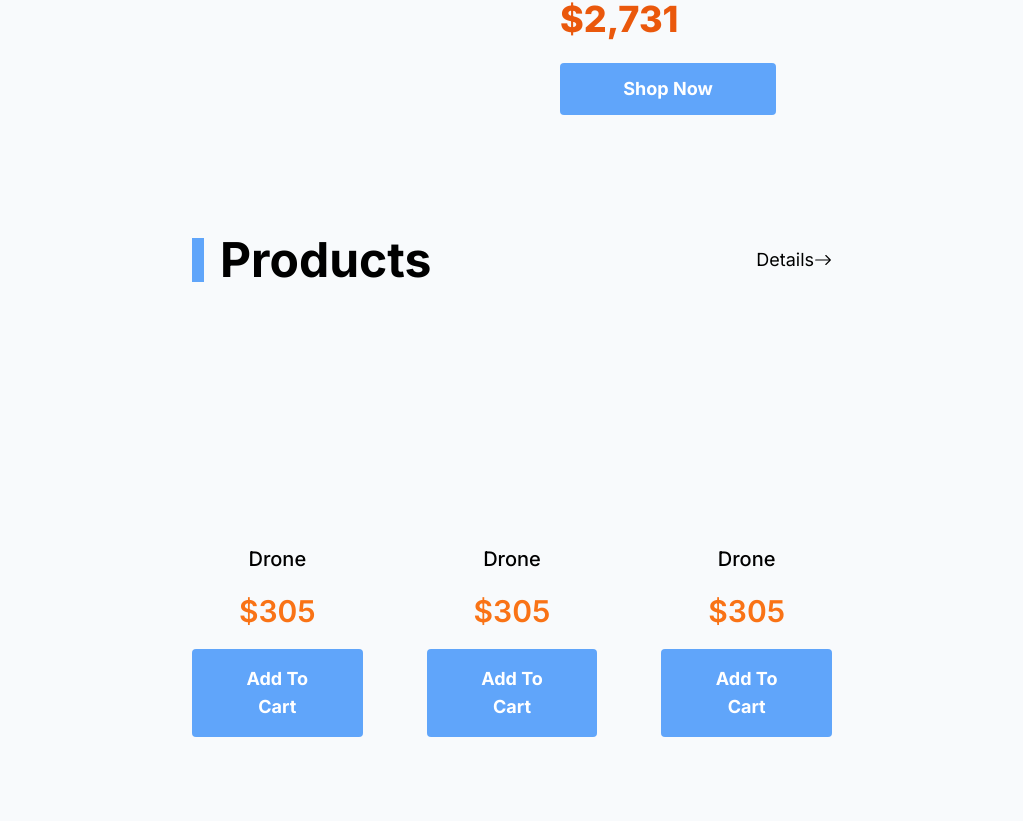
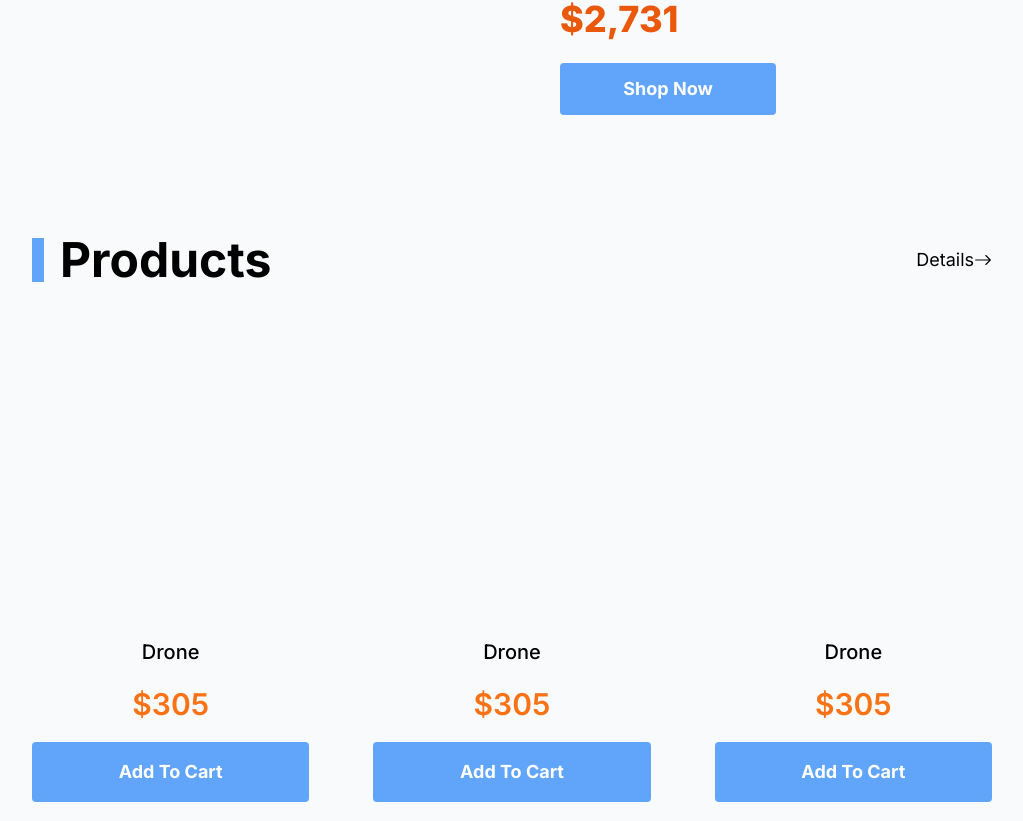
Before and after one commit to rakibulhasan933/power-tech-client, a Next.js app: page / in a window 1280 px wide. Shown: the part 1419-2240 px from the top of the page, without its empty margins (128-1151 px from the left). Built offline with nearby package versions, Linux system fonts and the light colour scheme.

Commit message:
[ADD] products home added

```diff
--- a/app/page.js
+++ b/app/page.js
@@ -4,7 +4,7 @@ import CountDown from '@/components/CountDown/page'
 import HighlightTask from '@/components/HighlightTask/page'
 import Navbar from '@/components/Navbar/page'
 import Offer from '@/components/Offer'
-import Products from '@/components/Products/page'
+import ProductsHome from '@/components/ProductsHome/page'
 import Steps from '@/components/Steps/page'
 import WeekDeal from '@/components/Weekdeal/page'
 
@@ -16,7 +16,7 @@ export default function Home() {
         <Banner />
         <Steps />
         <WeekDeal />
-        <Products />
+        <ProductsHome />
         <Arrived />
         <HighlightTask />
         <Offer />
--- a/components/Products/page.js
+++ b/components/ProductsHome/page.js
@@ -4,9 +4,9 @@ import React from 'react'
 import Image from "next/image";
 import drone from "../assets/drone.jpg";
 
-function Products() {
+function ProductsHome() {
 	return (
-		<div className="mx-40">
+		<div>
 			<div className='py-20'>
 				<div className="flex items-center justify-between ">
 					<div className="flex items-center ">
@@ -80,4 +80,4 @@ function Products() {
 	)
 }
 
-export default Products
+export default ProductsHome
```
